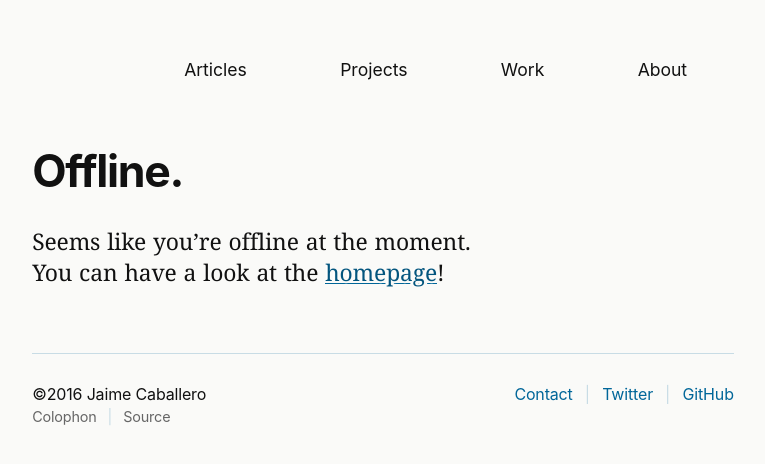
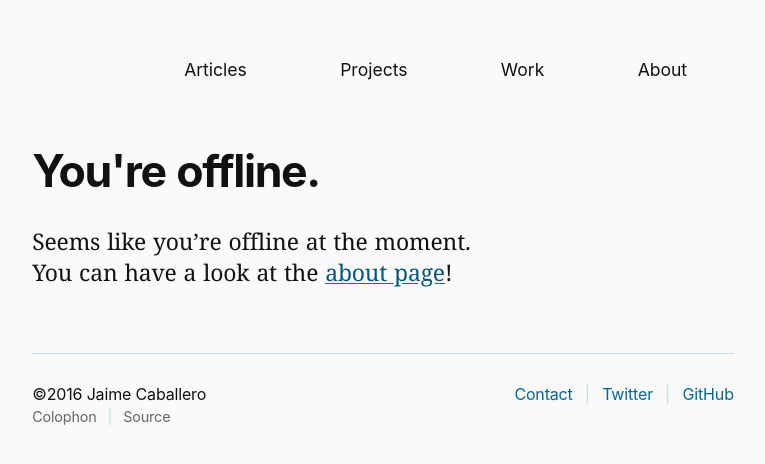
Before and after one commit to jaicab/jaicab.github.io, a Jekyll site: the page built from offline.md, in a window 1280 px wide. Shown: the top 464 px of the page, without its empty margins (257-1022 px from the left). Built offline with Jekyll 4.4.1, drawn with Linux system fonts in a browser that asks for light colours.

Commit message:
Update offline page

```diff
--- a/offline.md
+++ b/offline.md
@@ -1,7 +1,7 @@
 ---
 layout: page
-title: Offline.
+title: You're offline.
 ---
 
 Seems like you're offline at the moment.
-You can have a look at the [homepage](/)!
+You can have a look at the [about page](/about/)!
```
